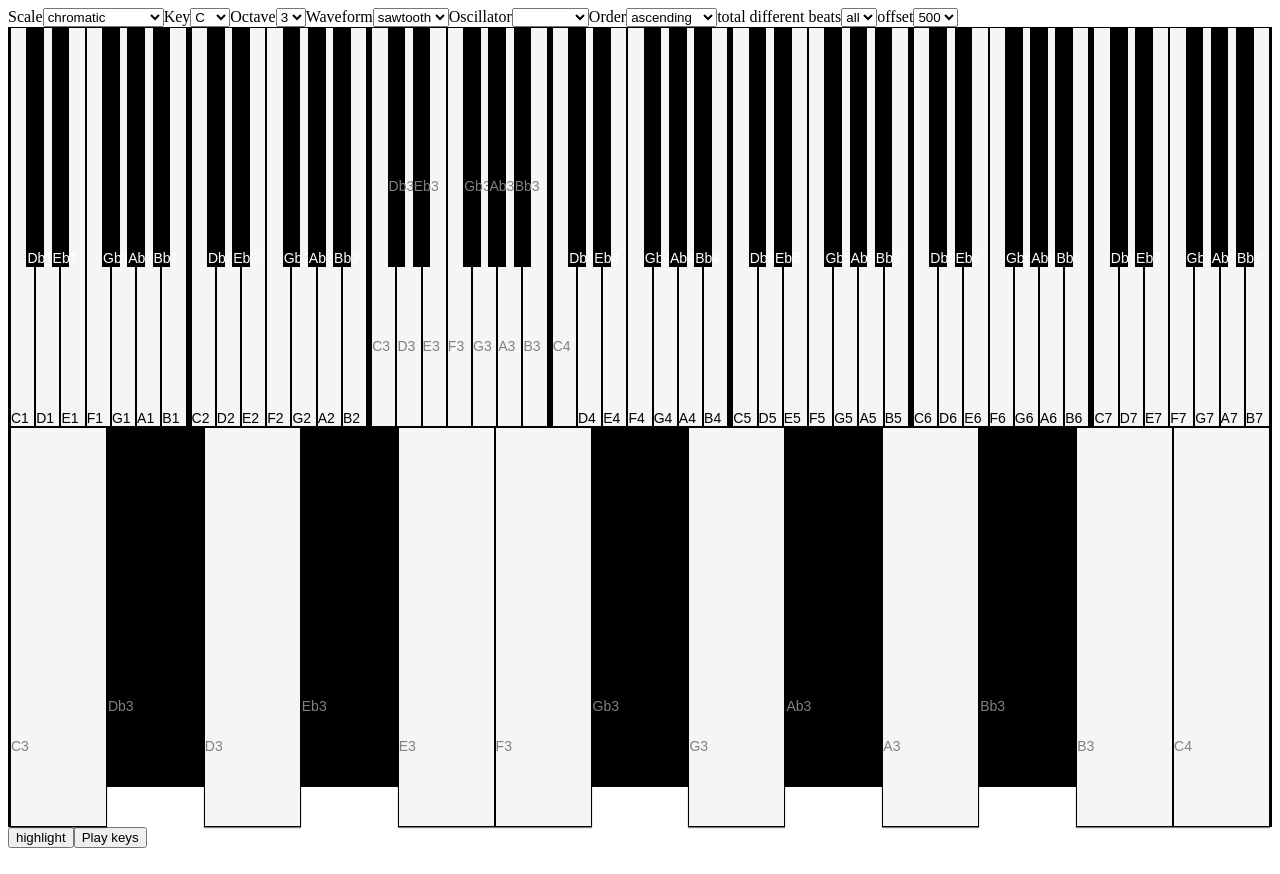
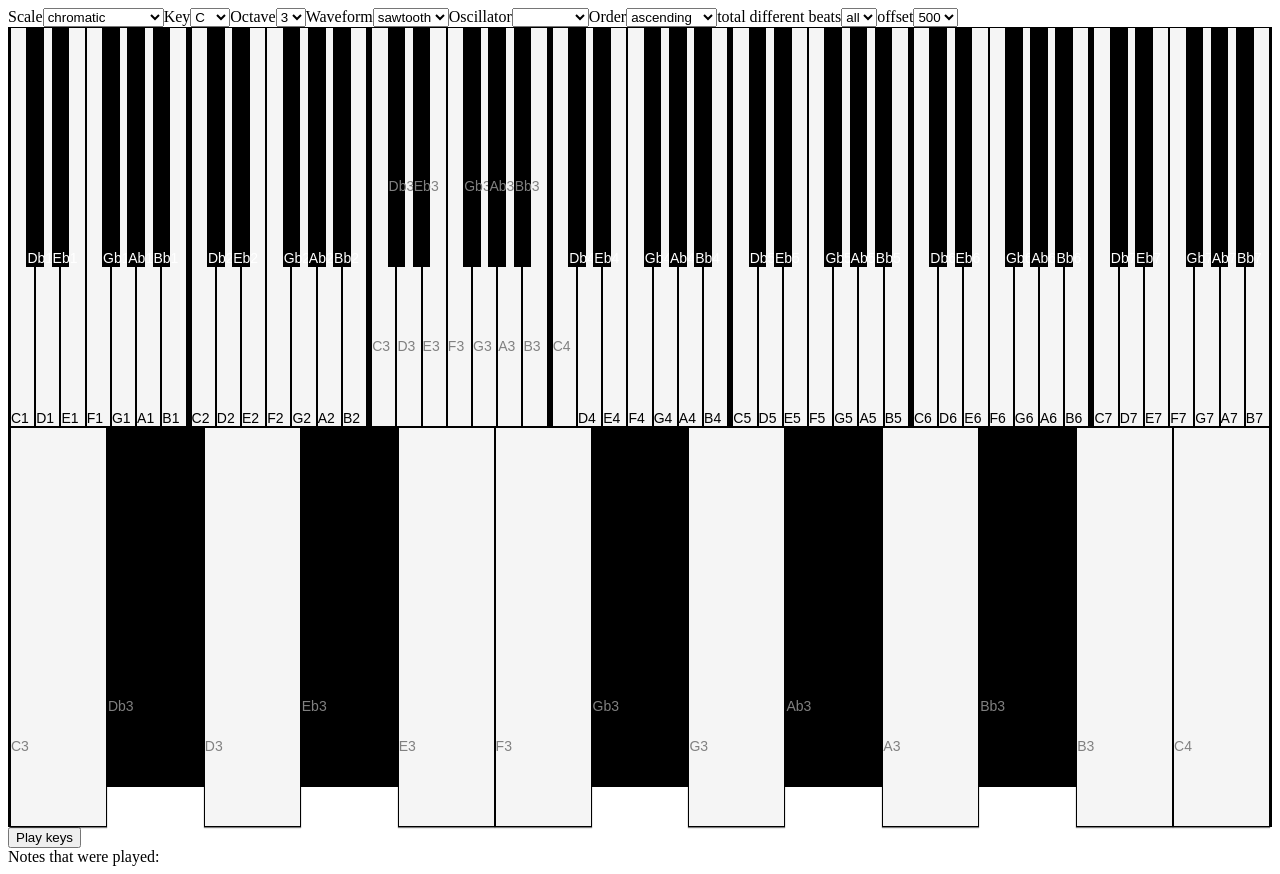
Before and after one commit to dcmorales/digital-keyboard, a React (Create React App) app: page / in a window 1280 px wide. Built offline with nearby package versions, Linux system fonts and the light colour scheme.

Commit message:
Display notes played

```diff
--- a/src/ScaleNotes/HighlightScale.js
+++ b/src/ScaleNotes/HighlightScale.js
@@ -1,7 +1,7 @@
 import React from 'react'
 
 class HighlightScale extends React.Component {
-  componentDidMount() {
+  firstHighlight() {
     setTimeout(() => {
       this.highlightScaleNotes()
     }, 600)
@@ -39,9 +39,7 @@ class HighlightScale extends React.Component {
 
   render() {
     return (
-      <button onClick={() => this.highlightScaleNotes()}>
-        highlight
-      </button>
+      <div>{this.firstHighlight()}</div>
     )
   }
 }
--- a/src/ScaleNotes/PlayScale.js
+++ b/src/ScaleNotes/PlayScale.js
@@ -2,6 +2,10 @@ import React from 'react'
 import { synthSlice } from '../AllKeyboards/KeyboardSlice/synthSlice'
 
 class PlayScale extends React.Component {
+  state = {
+    notesPlayed: []
+  }
+
   renderPlayButton = (newStart, lastPoint) => {
     const { order, totalBeats } = this.props;
     const noteArrays = [newStart, lastPoint]
@@ -31,13 +35,23 @@ class PlayScale extends React.Component {
     const { order, waveform, oscillator, totalBeats, offset } = this.props;
     synthSlice.playNote(sliceOrder, order, newStart, waveform, oscillator, totalBeats, offset)
     synthSlice.stopNote(sliceOrder, order, offset)
+    this.displayNotes(sliceOrder[0].concat(sliceOrder[1]))
+  }
+
+  displayNotes(notesPlayed) {
+    this.setState({
+      notesPlayed: notesPlayed
+    })
   }
 
   render() {
     return (
-      <button onClick={() => this.renderPlayButton(this.props.renderScale()[0], this.props.renderScale()[1])}>
-        Play keys
-      </button>
+      <div>
+        <button onClick={() => this.renderPlayButton(this.props.renderScale()[0], this.props.renderScale()[1])}>
+          Play keys
+        </button>
+        <div>Notes that were played: {this.state.notesPlayed.join('-')}</div>
+      </div>
     )
   }
 }
```
